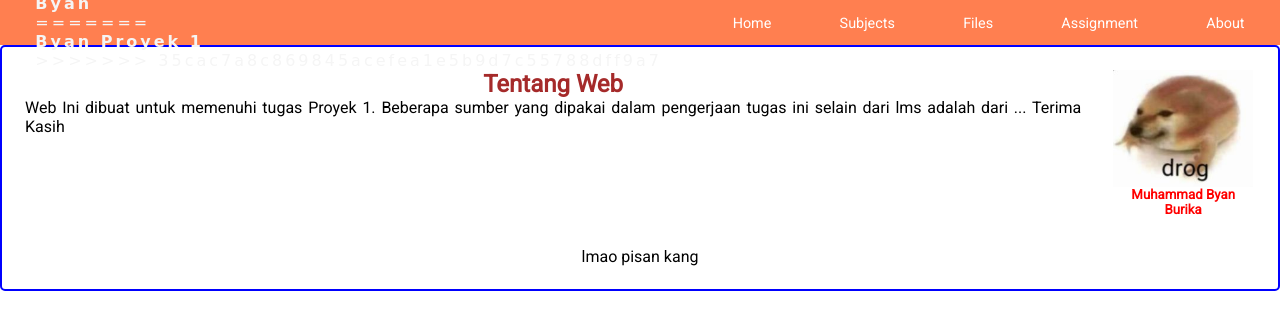
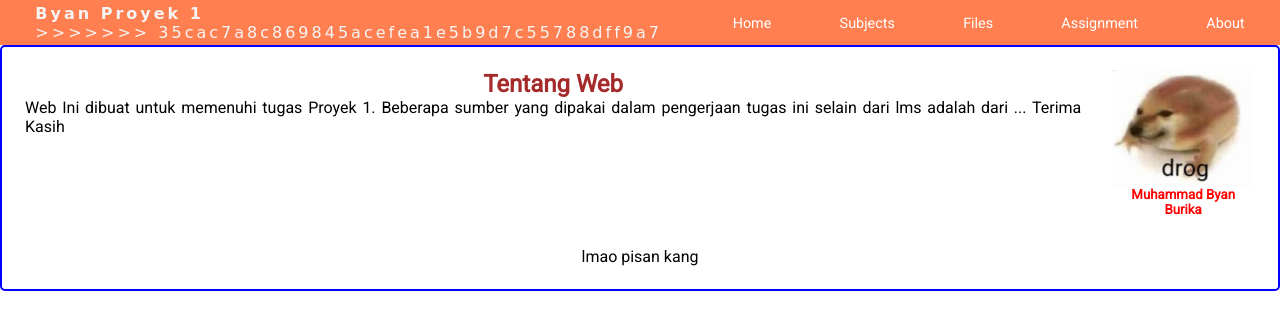
Before and after one commit to mbyanb/mbyanb.git.io, a plain HTML site: page index.html in a window 1280 px wide. Drawn offline with Linux system fonts and the light colour scheme; a web font is replaced by a local one.

Commit message:
Update index.html

```diff
--- a/index.html
+++ b/index.html
@@ -15,9 +15,6 @@
 
         <nav>
             <div class="logo">
-<<<<<<< HEAD
-                <h4>Byan</h4>
-=======
                 <h4>Byan Proyek 1</h4>
 >>>>>>> 35cac7a8c869845acefea1e5b9d7c55788dff9a7
             </div>
```
